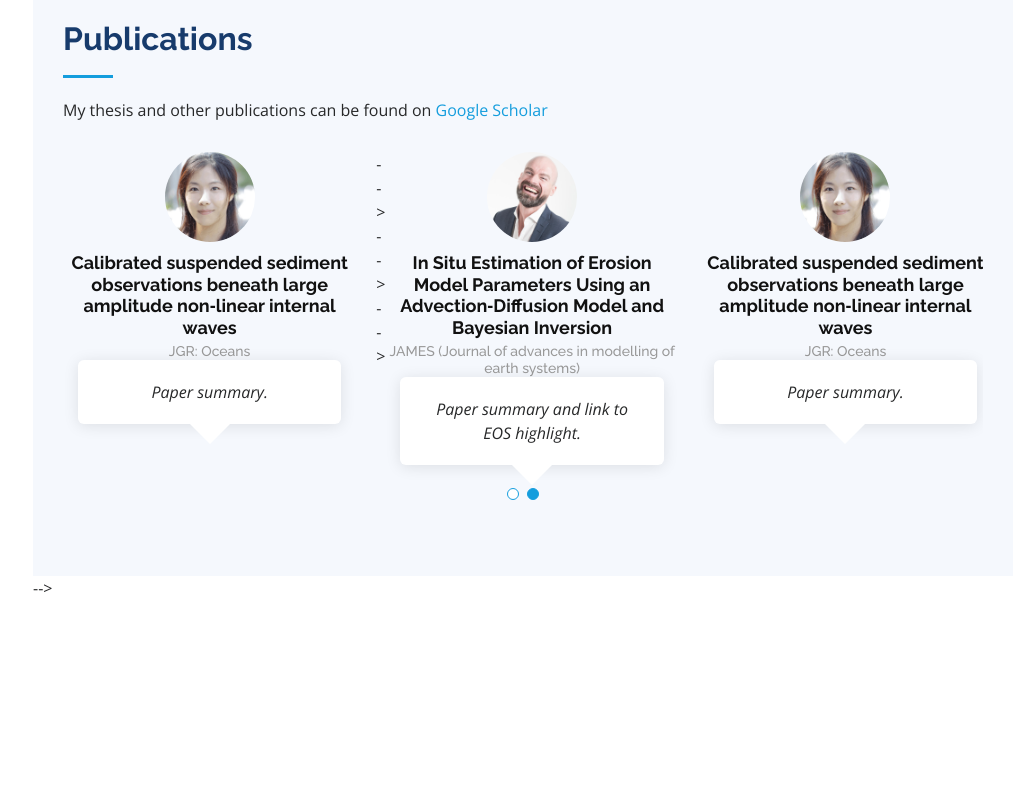
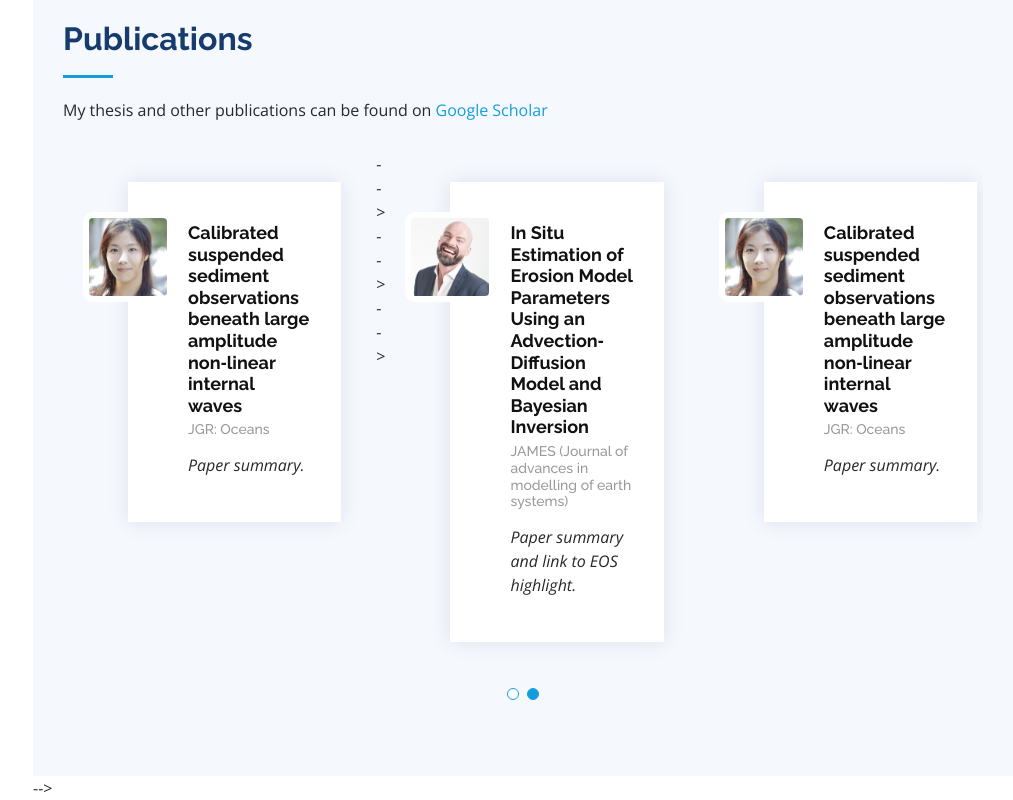
Before and after one commit to williamedge/williamedge.github.io, a plain HTML site: page index.html in a window 1280 px wide. Shown: the part 3247-4047 px from the top of the page, without its empty margins (267-1280 px from the left). Before the commit the page ends 3847 px from the top, so only its background shows below. Drawn offline with nearby package versions, Linux system fonts and the light colour scheme.

Commit message:
Update style.css

```diff
--- a/assets/css/style.css
+++ b/assets/css/style.css
@@ -751,7 +751,7 @@ section {
 /*--------------------------------------------------------------
 # Testimonials
 --------------------------------------------------------------*/
-.testimonials .testimonials-carousel,
+/* .testimonials .testimonials-carousel,
 .testimonials .testimonials-slider {
   overflow: hidden;
 }
@@ -821,6 +821,87 @@ section {
   position: absolute;
   bottom: -20px;
   left: calc(50% - 20px);
+}
+
+.testimonials .swiper-pagination {
+  margin-top: 20px;
+  position: relative;
+}
+
+.testimonials .swiper-pagination .swiper-pagination-bullet {
+  width: 12px;
+  height: 12px;
+  background-color: #fff;
+  opacity: 1;
+  border: 1px solid #149ddd;
+}
+
+.testimonials .swiper-pagination .swiper-pagination-bullet-active {
+  background-color: #149ddd;
+} */
+
+.testimonials .testimonial-wrap {
+  padding-left: 50px;
+}
+
+.testimonials .testimonials-carousel,
+.testimonials .testimonials-slider {
+  overflow: hidden;
+}
+
+.testimonials .testimonial-item {
+  box-sizing: content-box;
+  padding: 30px 30px 30px 60px;
+  margin: 30px 15px;
+  min-height: 200px;
+  box-shadow: 0px 0px 20px 0px rgba(11, 35, 65, 0.1);
+  position: relative;
+  background: #fff;
+}
+
+.testimonials .testimonial-item .testimonial-img {
+  width: 90px;
+  border-radius: 10px;
+  border: 6px solid #fff;
+  position: absolute;
+  left: -45px;
+}
+
+.testimonials .testimonial-item h3 {
+  font-size: 18px;
+  font-weight: bold;
+  margin: 10px 0 5px 0;
+  color: #111;
+}
+
+.testimonials .testimonial-item h4 {
+  font-size: 14px;
+  color: #999;
+  margin: 0;
+}
+
+.testimonials .testimonial-item .quote-icon-left,
+.testimonials .testimonial-item .quote-icon-right {
+  color: #fdedea;
+  font-size: 26px;
+}
+
+.testimonials .testimonial-item .quote-icon-left {
+  display: inline-block;
+  left: -5px;
+  position: relative;
+}
+
+.testimonials .testimonial-item .quote-icon-right {
+  display: inline-block;
+  right: -5px;
+  position: relative;
+  top: 10px;
+}
+
+.testimonials .testimonial-item p {
+  font-style: italic;
+  margin: 15px auto 15px auto;
 }
 
 .testimonials .swiper-pagination {
```
